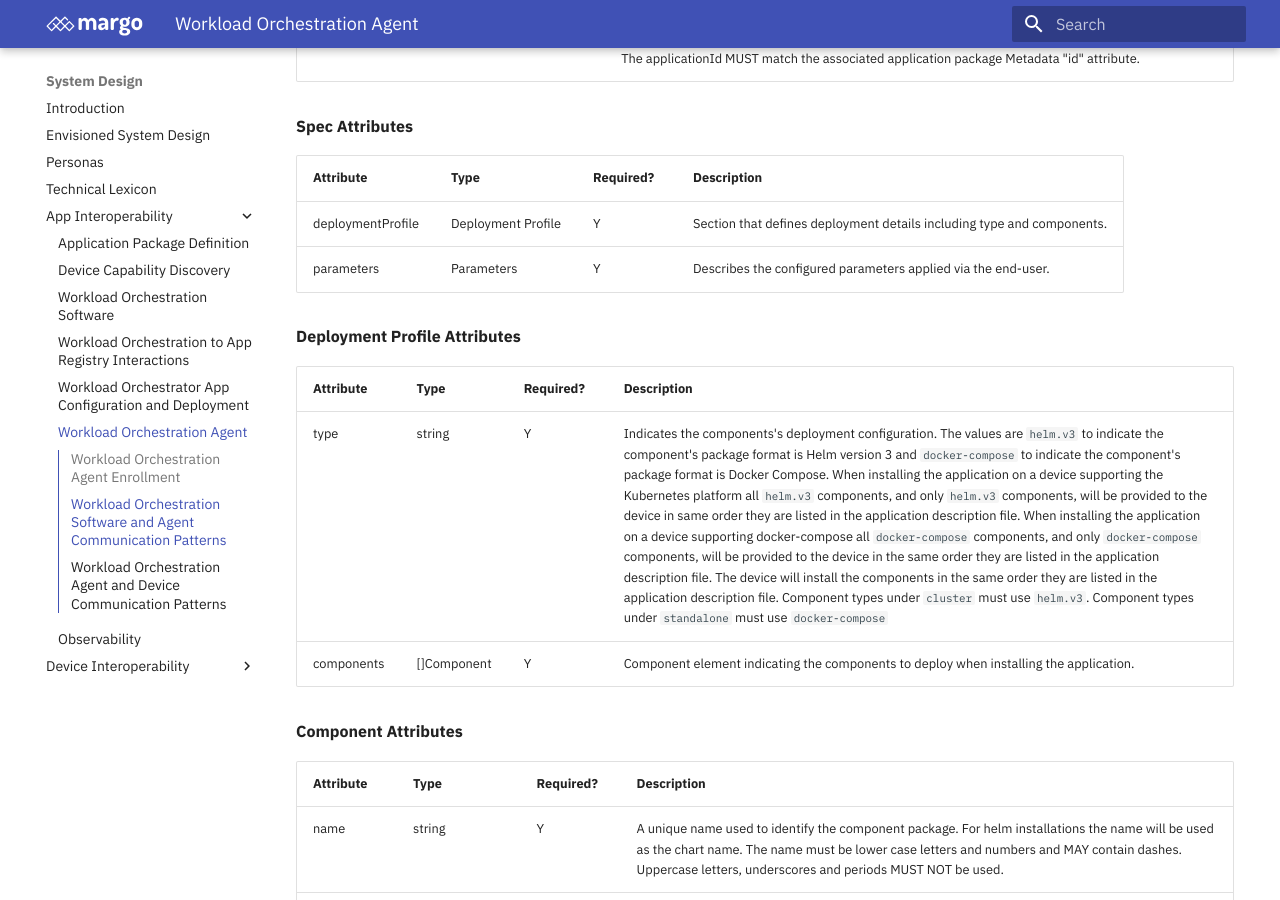
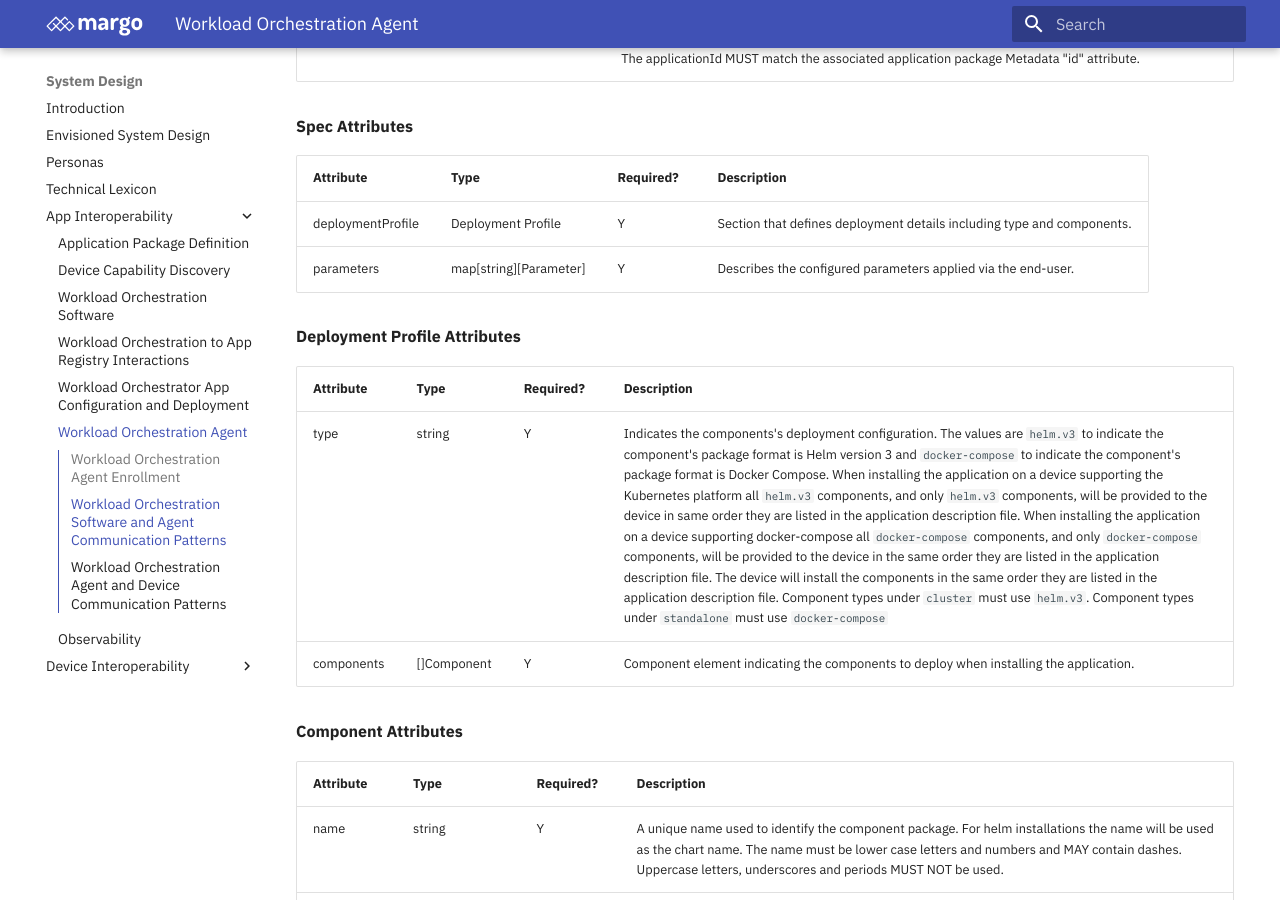
Before and after one commit to margo/specification, an MkDocs documentation site: the page built from system-design/app-interoperability/workload-orchestration-agent.md, in a window 1280 px wide and 900 px high, scrolled down 4769 px. Built offline with MkDocs 1.6.1 and Material for MkDocs 9.7.7, drawn with Linux system fonts in a browser that asks for light colours; plug-ins that fetch from the network failed and are left out.

Commit message:
Updates based on PR feedback. Signed-off-by: Armand Craig <ajcraig@ra.rockwell.com>

```diff
--- a/system-design/app-interoperability/workload-orchestration-agent.md
+++ b/system-design/app-interoperability/workload-orchestration-agent.md
@@ -146,7 +146,7 @@ spec:
 | Attribute        | Type            | Required?       | Description     |
 |-----------------|-----------------|-----------------|-----------------|
 | deploymentProfile           | Deployment Profile          | Y    | Section that defines deployment details including type and components.|
-| parameters        | Parameters          | Y    | Describes the configured parameters applied via the end-user.|
+| parameters        | map[string][Parameter]          | Y    | Describes the configured parameters applied via the end-user.|
 
 **Deployment Profile Attributes**
 
```
